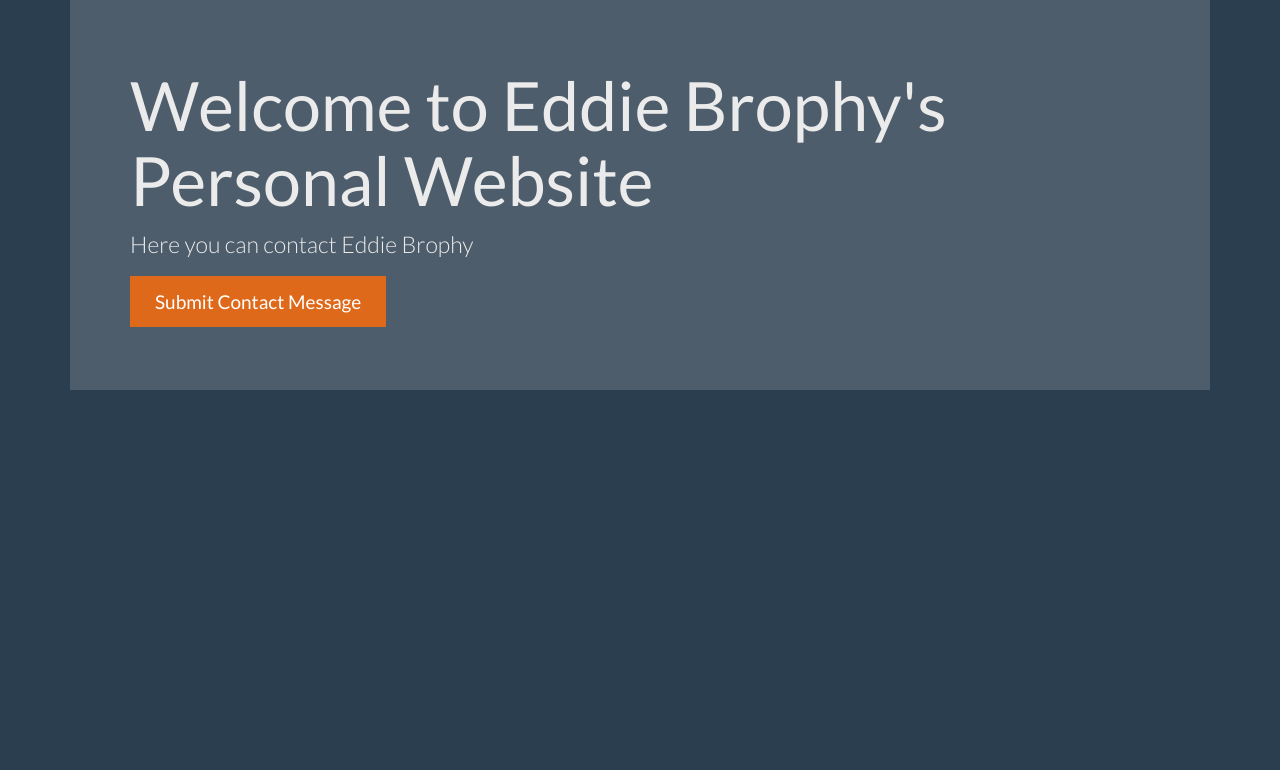
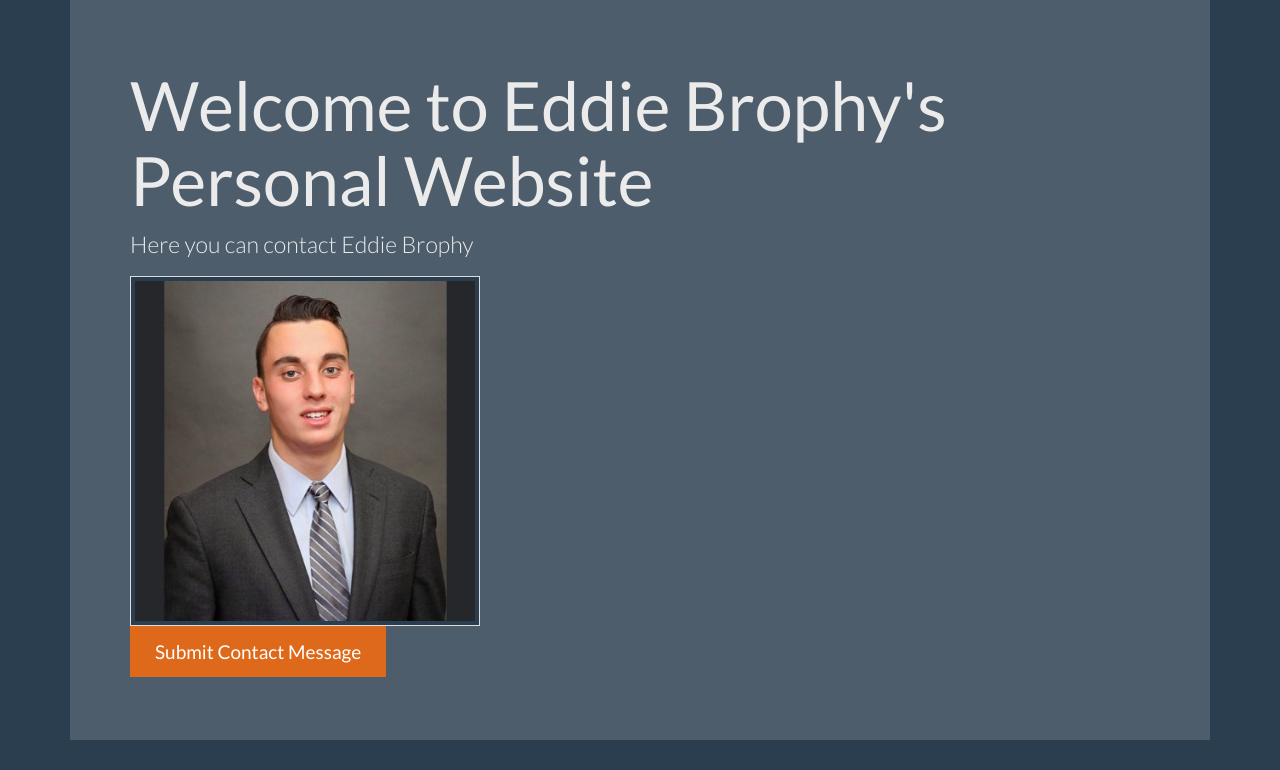
Before and after one commit to Brophy613/personal_website, a Django app: page / in a window 1280 px wide. Shown: the part 81-851 px from the top of the page. Before the commit the page ends 471 px from the top, so only its background shows below. Run offline with Django 3.2, Linux system fonts and the light colour scheme; some libraries are stand-ins or nearby versions.

Commit message:
Added picture

```diff
--- a/templates/home.html
+++ b/templates/home.html
@@ -3,6 +3,8 @@
 <div class="jumbotron">
   <h1>Welcome to Eddie Brophy's Personal Website</h1>
   <p>Here you can contact Eddie Brophy</p>
+  {% load staticfiles %}
+  <img src="{% static "image/Headshot.jpg" %}" class="img-thumbnail" alt="Eddie" width="350" height="350"/>
   <p><a href="{% url 'contact_create' %}" class="btn btn-lg btn-primary">Submit Contact Message</a></p>
 </div>
 {% endblock %}
```
Also changed, not shown: static/image/Headshot.jpg (added).
